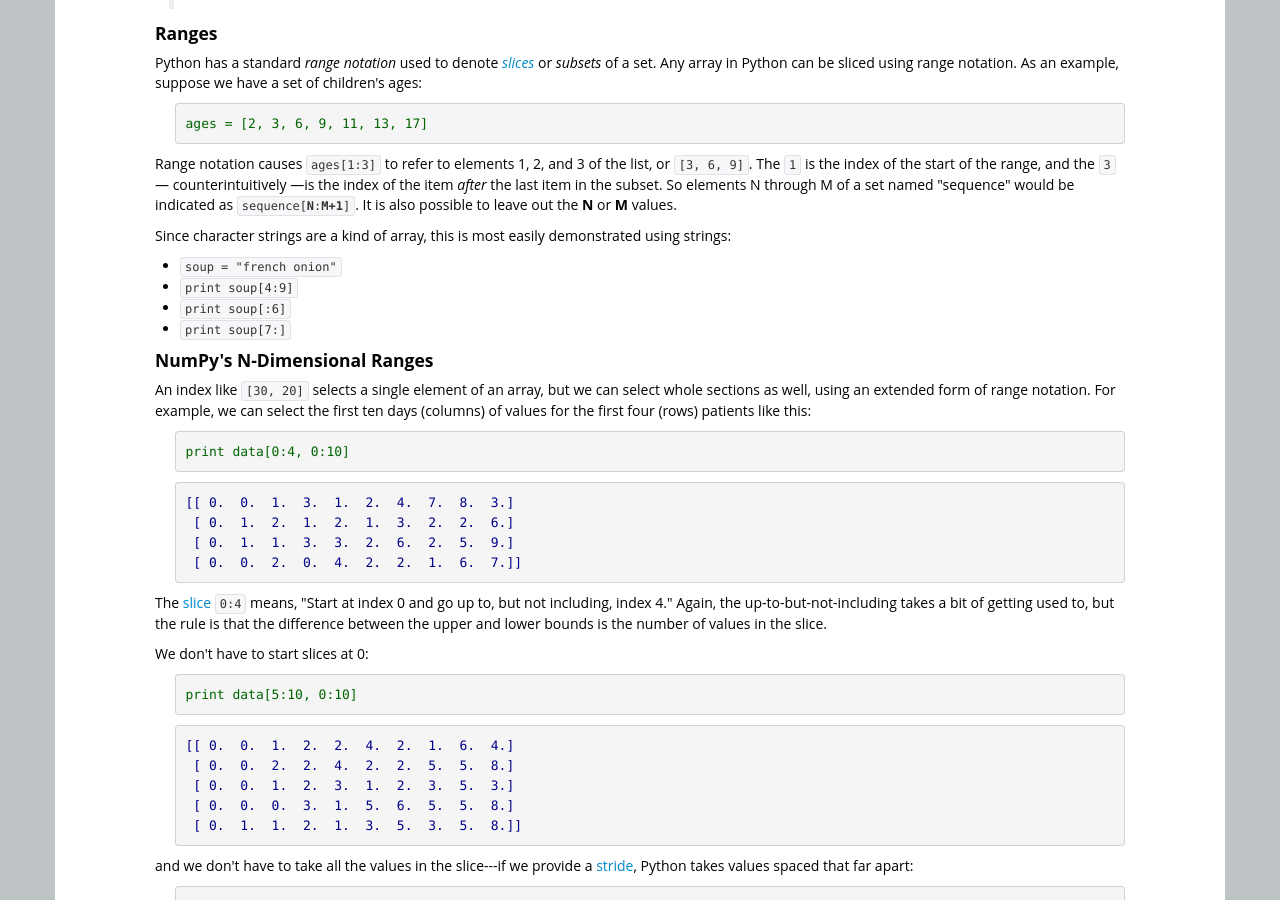
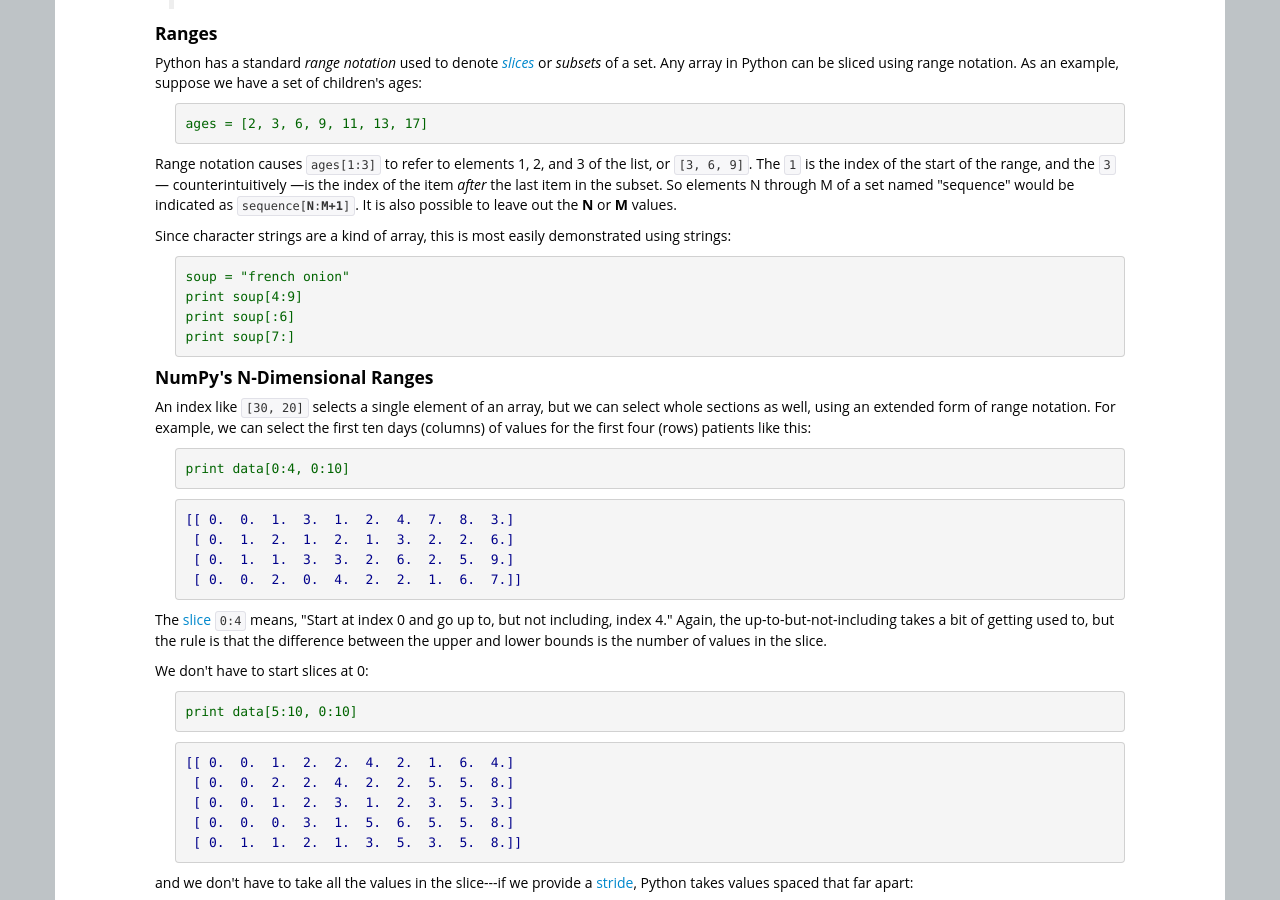
Before and after one commit to SWC-OSG-Workshop/2015-03-03-iupui, a Jekyll site: the page built from novice/python/01-numpy.md, in a window 1280 px wide and 900 px high, scrolled down 4784 px. Built offline with Jekyll 4.4.1, drawn with Linux system fonts in a browser that asks for light colours.

Commit message:
minor fixes to python tutorial

```diff
--- a/novice/python/01-numpy.md
+++ b/novice/python/01-numpy.md
@@ -409,12 +409,15 @@ Range notation causes <code>ages[1:3]</code> to refer to elements 1, 2, and 3 of
 <p>
 Since character strings are a kind of array, this is most easily demonstrated using strings:
 </p>
-<ul>
-<li><code>soup = "french onion"</code></li>
-<li><code>print soup[4:9]</code></li>
-<li><code>print soup[:6]</code></li>
-<li><code>print soup[7:]</code></li>
-</ul>
+
+<div class="in">
+<pre>
+soup = "french onion"
+print soup[4:9]
+print soup[:6]
+print soup[7:]
+</pre>
+</div>
 
 
 #### NumPy's N-Dimensional Ranges
```
